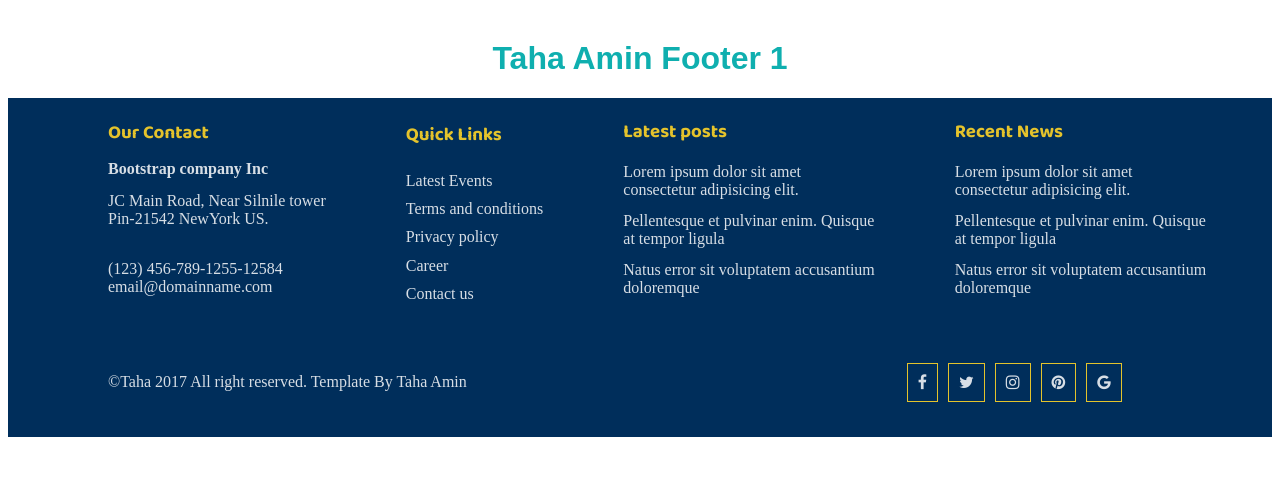
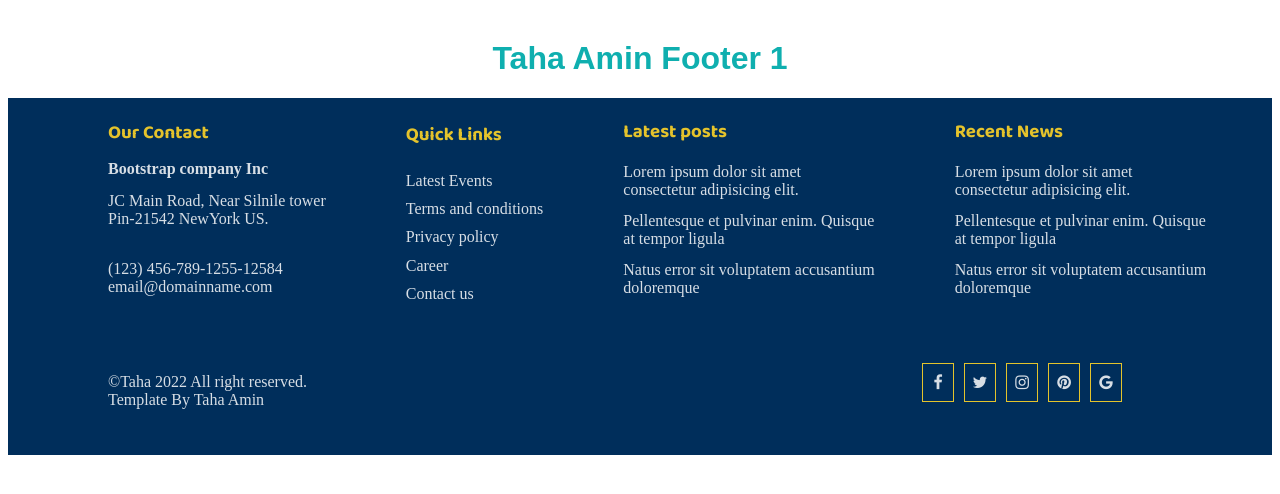
Before and after one commit to tahaamin2013/Footer-one, a plain HTML site: page index.html in a window 1280 px wide. Drawn offline with Linux system fonts and the light colour scheme.

Commit message:
Update index.html

```diff
--- a/index.html
+++ b/index.html
@@ -28,8 +28,11 @@
       }
       i {
         border: #e4c32c 1px solid;
-        height: 17px;
-        padding: 10px;
+        height: 20px;
+        text-align: center;
+        width: 30px;
+        padding-top: 10px;
+        padding-bottom: 7px;
         margin-left: 10px;
       }
       .end-line {
@@ -179,7 +182,7 @@
       </div>
       <div class="end-line">
         <p class="copy">
-          &copy;Taha 2017 All right reserved. Template By Taha Amin
+          &copy;Taha 2022 All right reserved. <br>Template By Taha Amin
         </p>
         <div class="iconss">
           <i class="fa fa-facebook icon"></i>
```
